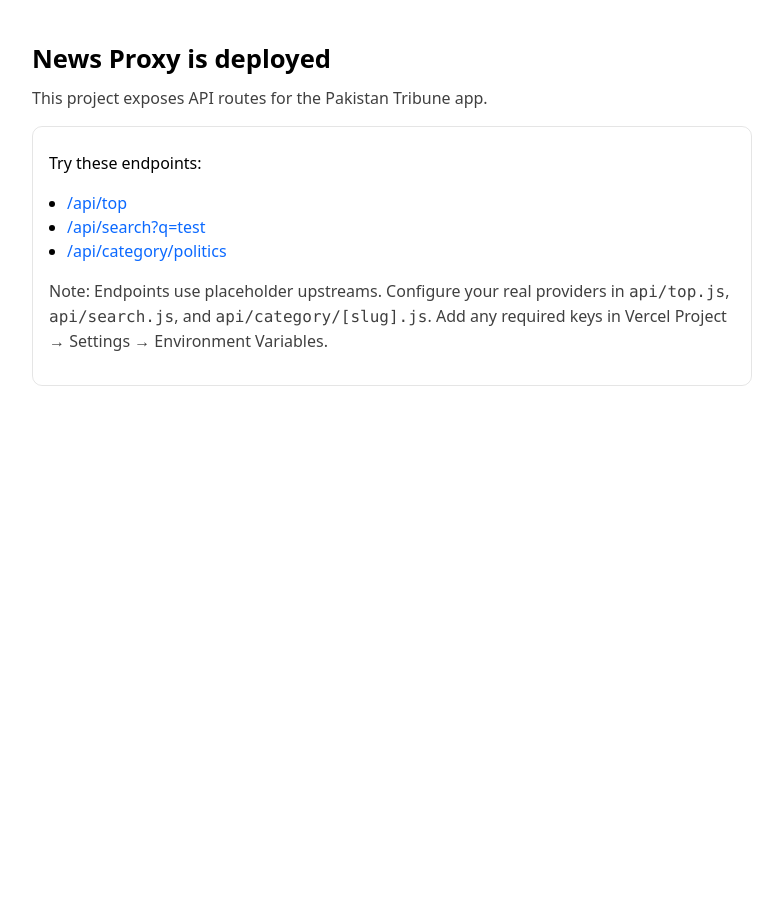
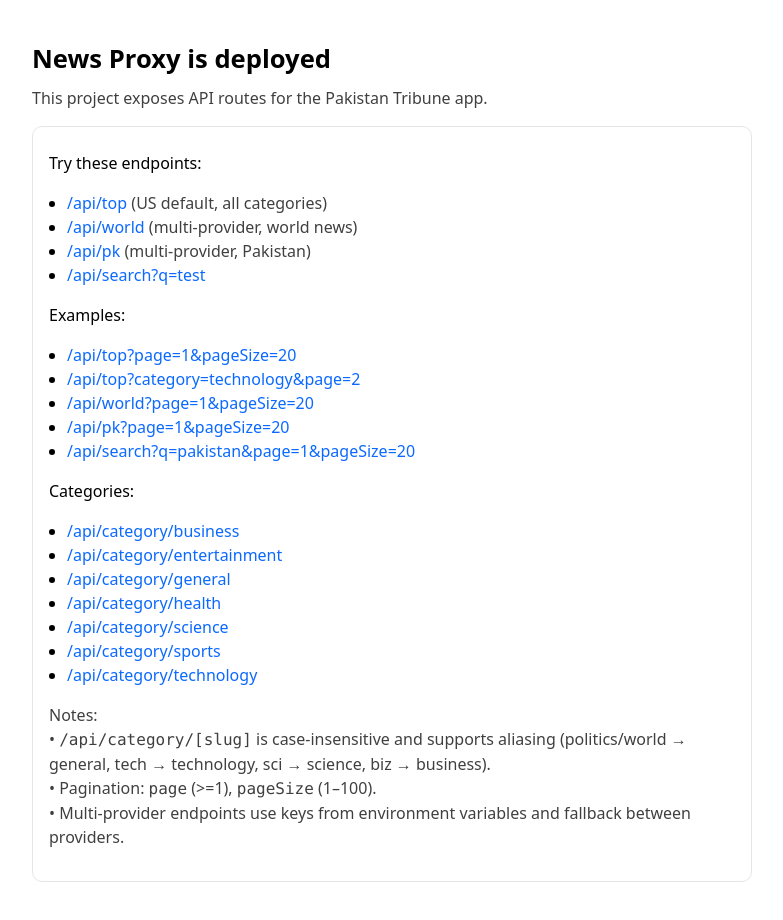
Before and after one commit to pakdevs/tribune-server, a website: page index.html in a window 1280 px wide. Shown: the whole page, without its empty margins (248-1031 px from the left). Before the commit the page ends 800 px from the top, so only its background shows below. Drawn offline with Linux system fonts and the light colour scheme.

Commit message:
docs(index): add links for /api/pk, /api/world, categories, and examples

```diff
--- a/index.html
+++ b/index.html
@@ -56,15 +56,34 @@
       <div class="card">
         <p>Try these endpoints:</p>
         <ul>
-          <li><a href="/api/top">/api/top</a></li>
+          <li><a href="/api/top">/api/top</a> <span class="muted">(US default, all categories)</span></li>
+          <li><a href="/api/world">/api/world</a> <span class="muted">(multi-provider, world news)</span></li>
+          <li><a href="/api/pk">/api/pk</a> <span class="muted">(multi-provider, Pakistan)</span></li>
           <li><a href="/api/search?q=test">/api/search?q=test</a></li>
-          <li><a href="/api/category/politics">/api/category/politics</a></li>
+        </ul>
+        <p>Examples:</p>
+        <ul>
+          <li><a href="/api/top?page=1&pageSize=20">/api/top?page=1&amp;pageSize=20</a></li>
+          <li><a href="/api/top?category=technology&page=2">/api/top?category=technology&amp;page=2</a></li>
+          <li><a href="/api/world?page=1&pageSize=20">/api/world?page=1&amp;pageSize=20</a></li>
+          <li><a href="/api/pk?page=1&pageSize=20">/api/pk?page=1&amp;pageSize=20</a></li>
+          <li><a href="/api/search?q=pakistan&page=1&pageSize=20">/api/search?q=pakistan&amp;page=1&amp;pageSize=20</a></li>
+        </ul>
+        <p>Categories:</p>
+        <ul>
+          <li><a href="/api/category/business">/api/category/business</a></li>
+          <li><a href="/api/category/entertainment">/api/category/entertainment</a></li>
+          <li><a href="/api/category/general">/api/category/general</a></li>
+          <li><a href="/api/category/health">/api/category/health</a></li>
+          <li><a href="/api/category/science">/api/category/science</a></li>
+          <li><a href="/api/category/sports">/api/category/sports</a></li>
+          <li><a href="/api/category/technology">/api/category/technology</a></li>
         </ul>
         <p class="muted">
-          Note: Endpoints use placeholder upstreams. Configure your real providers in
-          <span class="mono">api/top.js</span>, <span class="mono">api/search.js</span>, and
-          <span class="mono">api/category/[slug].js</span>. Add any required keys in Vercel Project
-          → Settings → Environment Variables.
+          Notes:
+          <br />• <span class="mono">/api/category/[slug]</span> is case-insensitive and supports aliasing (politics/world → general, tech → technology, sci → science, biz → business).
+          <br />• Pagination: <span class="mono">page</span> (>=1), <span class="mono">pageSize</span> (1–100).
+          <br />• Multi-provider endpoints use keys from environment variables and fallback between providers.
         </p>
       </div>
     </div>
```
